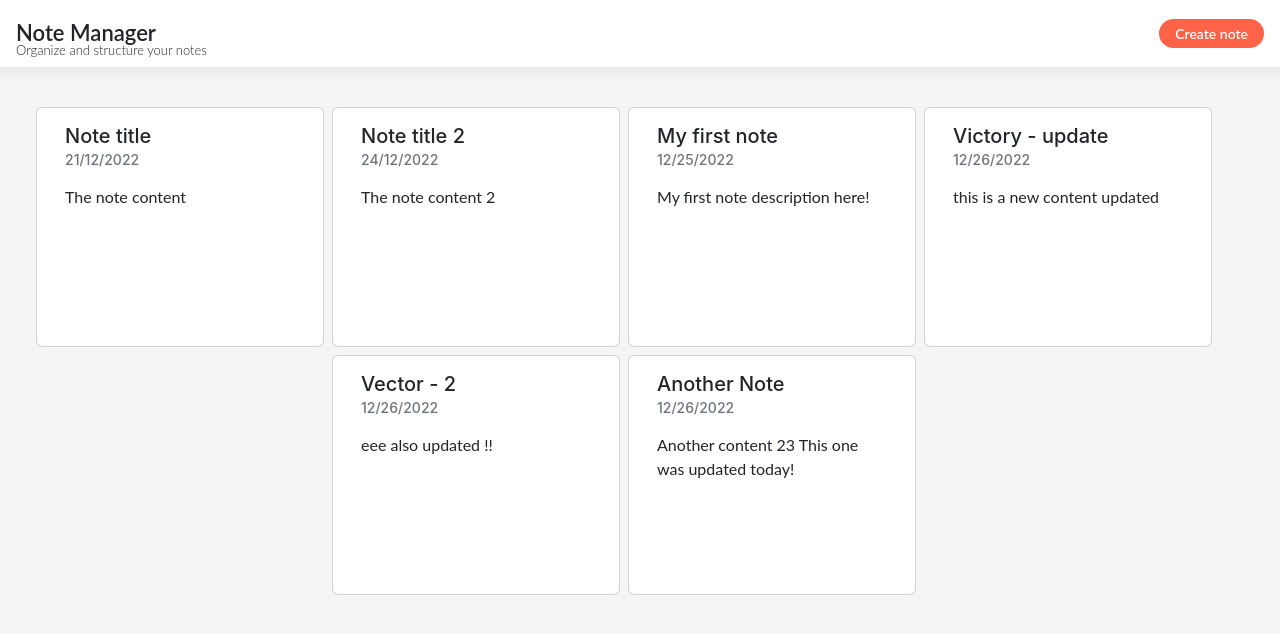
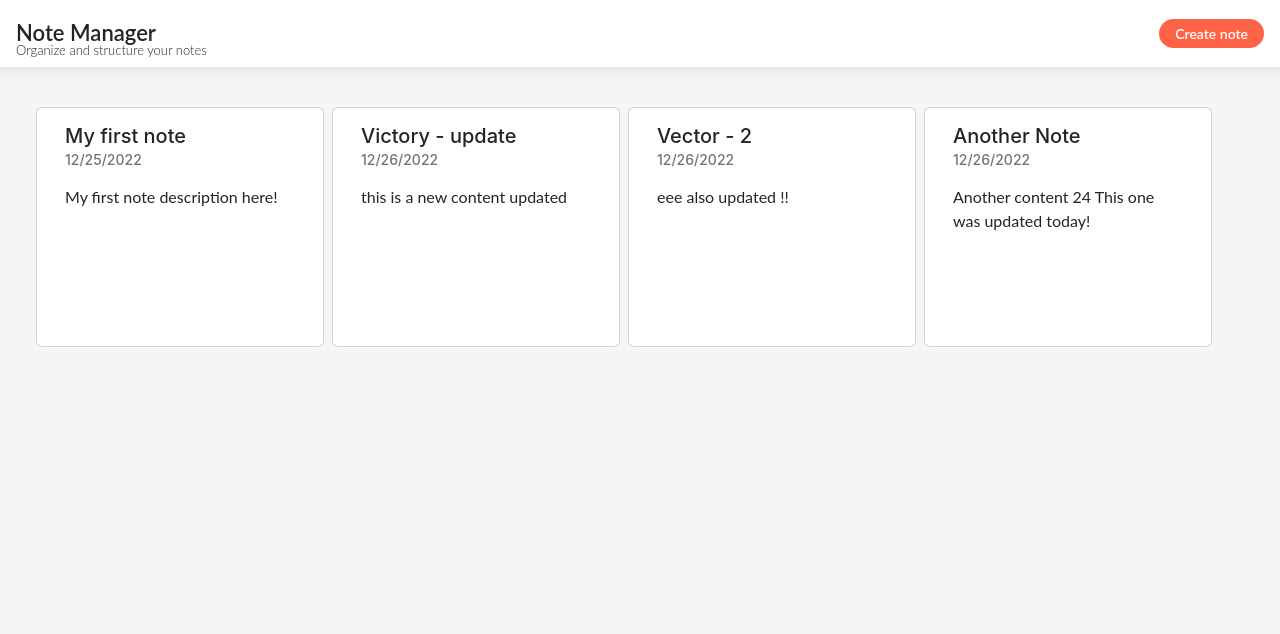
Before and after one commit to 47leonel-wabo/r18-react-redux, a React (Create React App) app: page / in a window 1280 px wide. Shown: the top 634 px of the page. Built offline with nearby package versions, Linux system fonts and the light colour scheme; data requests are answered from the project's data file.

Commit message:
Implementing delete feature

```diff
--- a/db.json
+++ b/db.json
@@ -1,17 +1,5 @@
 {
   "notes": [
-    {
-      "id": 1,
-      "title": "Note title",
-      "content": "The note content",
-      "created_at": "21/12/2022"
-    },
-    {
-      "id": 2,
-      "title": "Note title 2",
-      "content": "The note content 2",
-      "created_at": "24/12/2022"
-    },
     {
       "title": "My first note",
       "content": "My first note description here!",
@@ -32,7 +20,7 @@
     },
     {
       "title": "Another Note",
-      "content": "Another content 23\n\nThis one was updated today!",
+      "content": "Another content 24\n\nThis one was updated today!",
       "created_at": "12/26/2022",
       "id": 6
     }
--- a/src/container/notes-list/NotesList.jsx
+++ b/src/container/notes-list/NotesList.jsx
@@ -1,6 +1,6 @@
 import React from "react";
+import NoteCard from "../../components/card/NoteCard";
 import style from "./list.module.css";
-import NoteCard from "../../components/card/NoteCard";
 
 const NotesList = ({ notes, handleClick, handleDelete }) => {
   return (
--- a/src/pages/note-details/NoteDetails.jsx
+++ b/src/pages/note-details/NoteDetails.jsx
@@ -1,9 +1,13 @@
 import React, { useState } from "react";
 import { useDispatch, useSelector } from "react-redux";
-import { useParams } from "react-router-dom";
+import { useNavigate, useParams } from "react-router-dom";
 import NoteApi from "../../api/note-api";
 import NoteForm from "../../components/not-form/NoteForm";
-import { notesSelector, updateNote } from "../../store/note/note-slice";
+import {
+  deleteNote,
+  notesSelector,
+  updateNote,
+} from "../../store/note/note-slice";
 import details from "./details.module.css";
 
 const NoteDetails = () => {
@@ -13,11 +17,20 @@ const NoteDetails = () => {
     (n) => n.id === Number.parseInt(id)
   );
   const dispatch = useDispatch();
+  const navigate = useNavigate();
 
   async function handleNoteUpdate(targetedNote) {
     const updatedNote = await NoteApi.updateNotById(note.id, targetedNote);
     dispatch(updateNote(updatedNote));
     setEditNoteMode(false);
+  }
+
+  async function handleDelete() {
+    if (window.confirm("Would you want to permanently removed this note")) {
+      await NoteApi.deleteNoteById(note.id);
+      dispatch(deleteNote(note));
+      navigate("/");
+    }
   }
 
   if (!note) {
@@ -30,7 +43,7 @@ const NoteDetails = () => {
         noteTitle={note.title}
         isEditable={editNoteMode}
         editableNote={note}
-        handleDelete={() => console.log("delete")}
+        handleDelete={handleDelete}
         handleEdit={() => setEditNoteMode((prev) => !prev)}
         handleSubmit={handleNoteUpdate}
       />
--- a/src/pages/overview/Notes.jsx
+++ b/src/pages/overview/Notes.jsx
@@ -1,16 +1,26 @@
 import React from "react";
-import { useSelector } from "react-redux";
+import { useDispatch, useSelector } from "react-redux";
 import { useNavigate } from "react-router-dom";
+import NoteApi from "../../api/note-api";
 import NotesList from "../../container/notes-list/NotesList";
-import { notesSelector } from "../../store/note/note-slice";
+import { deleteNote, notesSelector } from "../../store/note/note-slice";
 import style from "./notes.module.css";
 
 const Notes = () => {
   const notes = useSelector(notesSelector);
   const navigate = useNavigate();
+  const dispatch = useDispatch();
 
   const handleClick = (note) => navigate(`note/${note.id}`);
-  const handleDelete = (note) => alert(`Delete note ${note.id}`);
+
+  const handleDelete = async (note) => {
+    if (window.confirm("Would you want to permanently removed this note")) {
+      await NoteApi.deleteNoteById(note.id);
+      dispatch(deleteNote(note));
+    }
+
+    // navigate("/");
+  };
 
   return (
     <div className={style.container}>
--- a/src/store/note/note-slice.js
+++ b/src/store/note/note-slice.js
@@ -21,10 +21,15 @@ const noteSlice = createSlice({
       );
       currentSlice.noteList[targetIndex] = action.payload;
     },
+    deleteNote: (currentSlice, action) => {
+      currentSlice.noteList = currentSlice.noteList.filter(
+        (note) => note.id !== action.payload.id
+      );
+    },
   },
 });
 
 export const notesSelector = (state) => state.NOTES.noteList;
 
 export default noteSlice.reducer;
-export const { setNotes, addNote, updateNote } = noteSlice.actions;
+export const { setNotes, addNote, updateNote, deleteNote } = noteSlice.actions;
```
